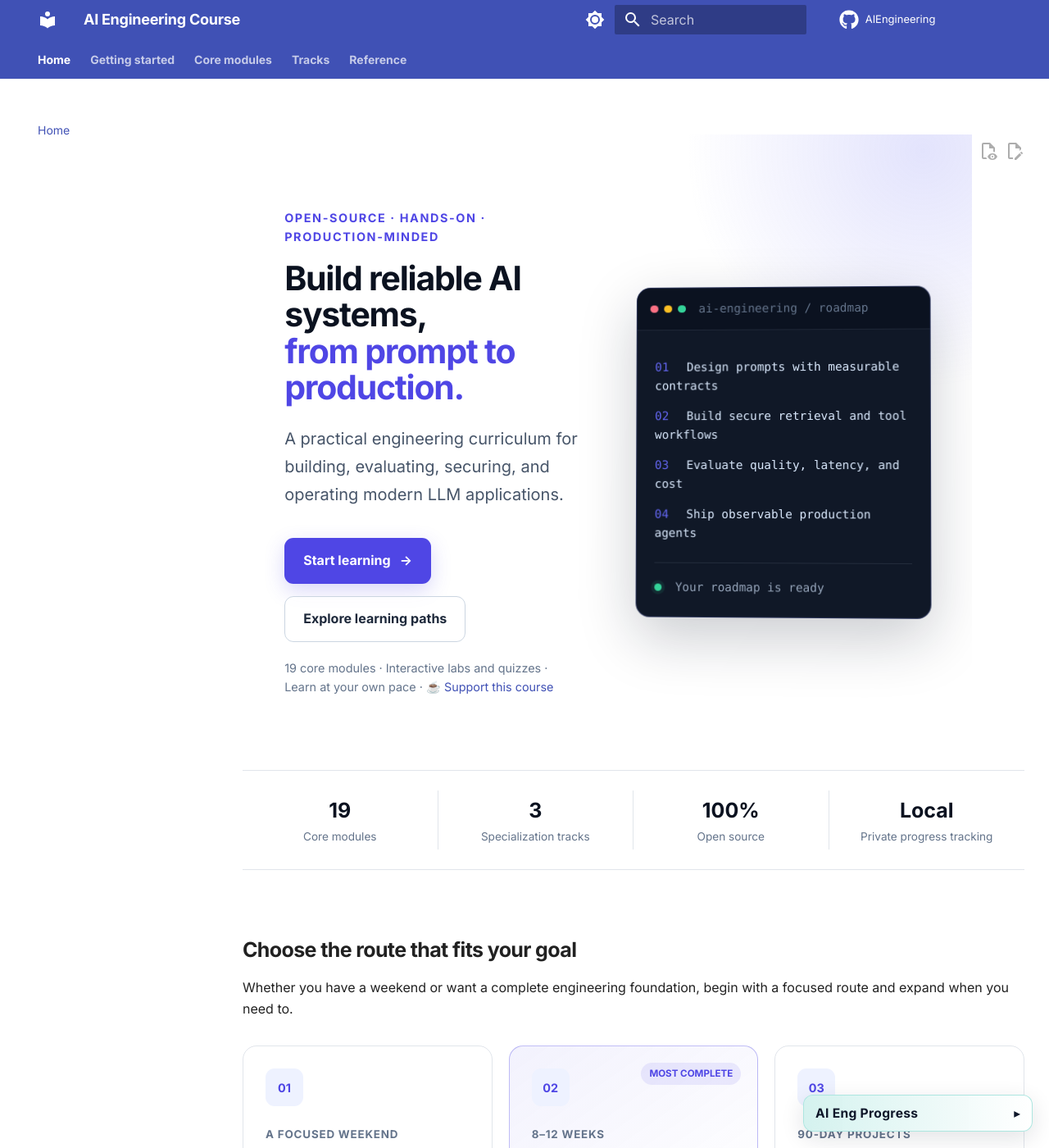
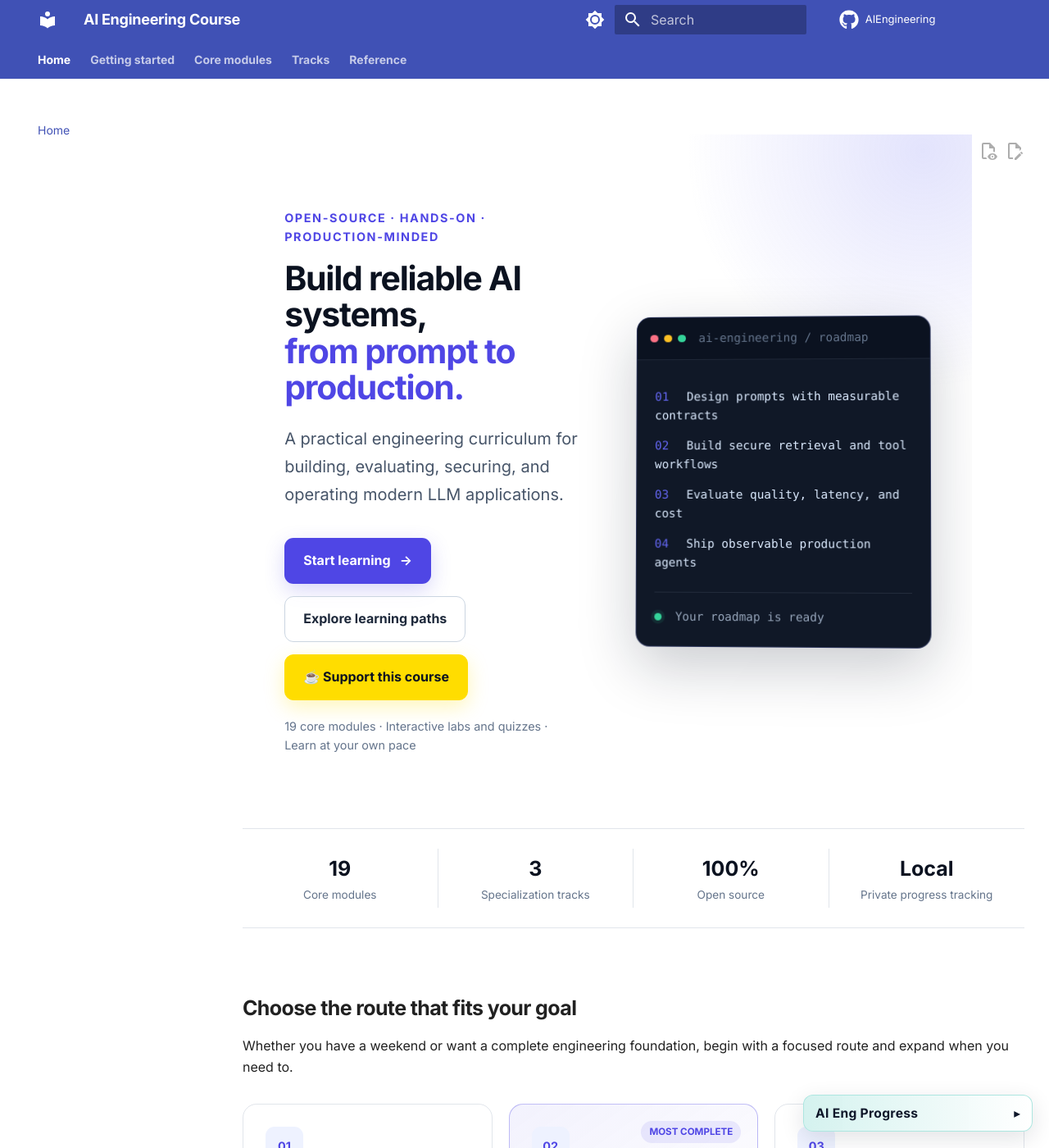
Before and after one commit to sanketn26/AIEngineering, an MkDocs documentation site: the page built from docs/index.md, in a window 1280 px wide and 1400 px high. Shown: the whole window at 82% size. Built offline with MkDocs 1.6.1 and Material for MkDocs 9.7.7, drawn with Linux system fonts in a browser that asks for light colours; comment, search, counter and statistics services are not loaded.

Commit message:
Make the coffee link a visible button, not muted caption text
It was rendering but as tiny inline text tucked into the hero note
line, easy to miss. Promote it to a proper CTA button in the action
row, matching Buy Me a Coffee's brand yellow.

Co-Authored-By: Claude Sonnet 5 <noreply@anthropic.com>

```diff
--- a/docs/assets/css/gamify.css
+++ b/docs/assets/css/gamify.css
@@ -134,6 +134,18 @@
   border-color: #cbd5e1;
   background: rgba(255, 255, 255, 0.7);
   color: #1e293b;
+}
+
+.md-typeset .course-button--coffee {
+  border-color: #ffdd00;
+  background: #ffdd00;
+  color: #0b1220;
+  box-shadow: 0 8px 24px rgba(255, 221, 0, 0.28);
+}
+
+.md-typeset .course-button--coffee:hover {
+  background: #ffe94d;
+  border-color: #ffe94d;
 }
 
 .course-hero__note {
--- a/docs/index.md
+++ b/docs/index.md
@@ -11,8 +11,9 @@ hide:
     <div class="course-actions">
       <a class="course-button course-button--primary" href="getting-started/setup/">Start learning <span aria-hidden="true">→</span></a>
       <a class="course-button course-button--secondary" href="getting-started/paths/">Explore learning paths</a>
+      <a class="course-button course-button--coffee" href="https://buymeacoffee.com/sanketn">☕ Support this course</a>
     </div>
-    <p class="course-hero__note">19 core modules · Interactive labs and quizzes · Learn at your own pace · <a href="https://buymeacoffee.com/sanketn">☕ Support this course</a></p>
+    <p class="course-hero__note">19 core modules · Interactive labs and quizzes · Learn at your own pace</p>
   </div>
   <div class="course-terminal" aria-label="Course outcomes">
     <div class="course-terminal__bar"><i></i><i></i><i></i><span>ai-engineering / roadmap</span></div>
```
